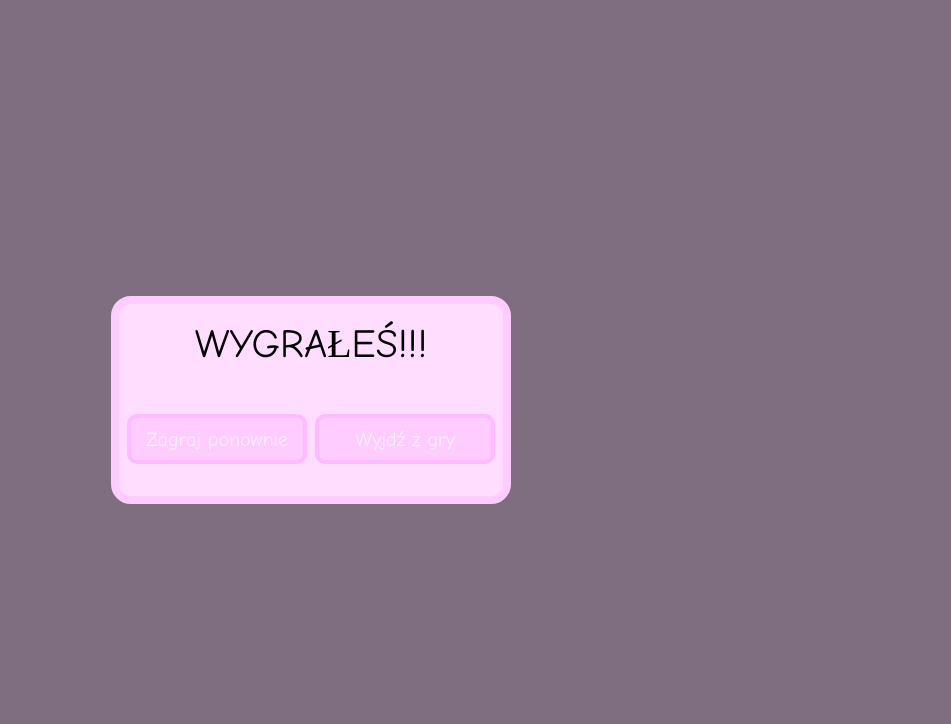
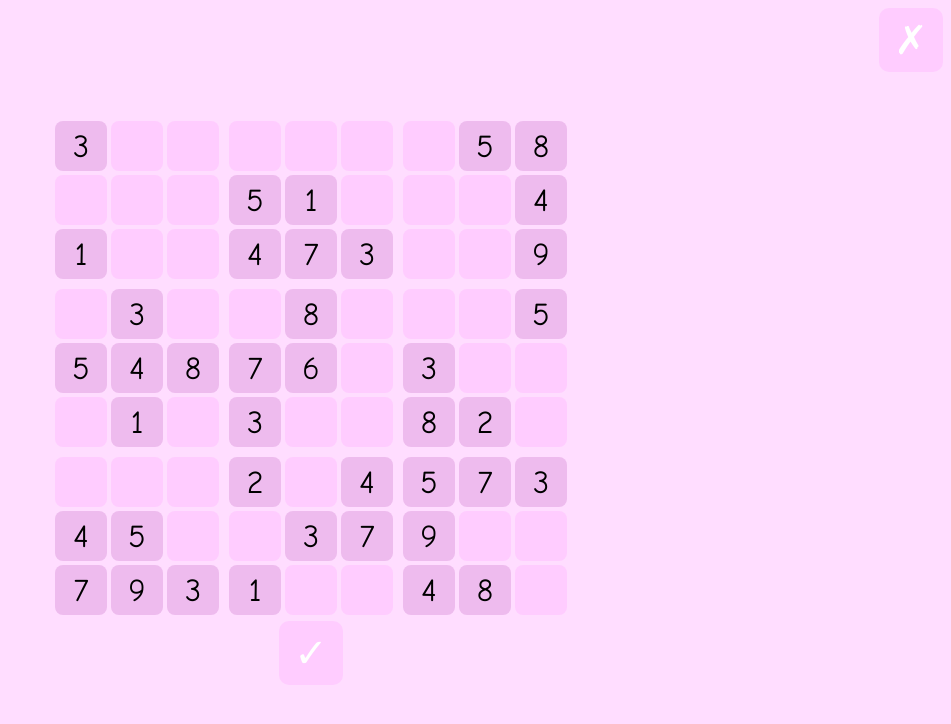
Before and after one commit to SQDexe/sudoku, a plain HTML site: page index.html in a window 1280 px wide. Shown: the whole page, without its empty margins (329-1280 px from the left). Drawn offline with nearby package versions, Linux system fonts and the light colour scheme.

Commit message:
Add files via upload

```diff
--- a/index.html
+++ b/index.html
@@ -8,21 +8,26 @@
 		<meta name="keywords" content="SDQ.exe,sqdexe,sudoku">
 		<meta name="viewport" content="width=device-width,initial-scale=1.0,user-scalable=no">
 		<link rel="shortcut icon" href="favicon.ico">
+		<script src="https://ajax.googleapis.com/ajax/libs/jquery/3.7.0/jquery.min.js"></script>
 		<link rel="stylesheet" href="style.css">
-		<script src="https://ajax.googleapis.com/ajax/libs/jquery/3.7.0/jquery.min.js" defer></script>
 		<script src="script.js" defer></script>
 	</head>
 	<body>
-		<div id="game-space">
-			<p id="word-space"></p>
-			<p id="sudoku-space"></p>
-			<button id="check-button" type="button">Sprawdź</button>
+		<div id="main">
+			<div id="sudoku-area"></div>
+			<div id="check">
+				<button type="button" class="button check">&check;</button>
+			</div>
 		</div>
 		<div id="overlay"></div>
 		<div id="info-box">
-			<p id="info-message">WYGRAŁEŚ!!!</p>
-			<button id="info-play-button" type="button">Zagraj ponownie</button>
-			<button id="info-end-button" type="button">Wyjdź z gry</button>
+			<div id="message">GRATULACJE !!!</div>
+			<div id="replay">
+				<button class="button play" type="button">&#11118;</button>
+			</div>
+		</div>
+		<div id="exit">
+			<button class="button end" type="button">&cross;</button>
 		</div>
 	</body>
 </html>
--- a/script.js
+++ b/script.js
@@ -1,10 +1,11 @@
 class Sudoku {
     constructor(symbols = "123456789", size = 9) {
         /* 1234 - ♠♣♦♥ - nswe - 0123456789abcdef - abcdefghijklmnopqrstuvwxyz */
-        symbols = new Set(symbols.toString().split("")), size = Number(size);
-        symbols = Array.from(symbols);
-        if (typeof symbols !== "string") symbols = "123456789";
-        if (!Number.isInteger(size) || size < 0) size = 9;
+        symbols = Array.from(new Set(symbols.toString().split(""))), size = Number(size);
+        if (typeof symbols !== "string")
+            symbols = "123456789";
+        if (!Number.isInteger(size) || size < 0)
+            size = 9;
 
         size = size <= symbols.length ? size : symbols.length;
         this.sqrtSize = Math.floor(Math.sqrt(size));
@@ -12,12 +13,15 @@ class Sudoku {
         this.symbols = symbols.slice(0, this.size).split("");
         this.holes = 0.5;
         this.sudoku = []
-        for (let i = 0; i < this.size; i++) this.sudoku[i] = [];
-        for (let i = 0, l = this.size * this.size; i < l; i++) this.sudoku[Math.floor(i / this.size)][i % this.size] = null;
+        for (let i = 0; i < this.size; i++)
+            this.sudoku[i] = [];
+        for (let i = 0, l = this.size * this.size; i < l; i++)
+            this.sudoku[Math.floor(i / this.size)][i % this.size] = null;
         this.makeFull();
         }
     makeFull() {
-        for (let i = 0; i < this.sqrtSize; i++) this.generateBox(i);
+        for (let i = 0; i < this.sqrtSize; i++)
+            this.generateBox(i);
         this.generateRest(0, this.sqrtSize);
         this.generateHoles();
         }
@@ -27,17 +31,21 @@ class Sudoku {
             this.sudoku[x * this.sqrtSize + Math.floor(i / this.sqrtSize)][x * this.sqrtSize + (i % this.sqrtSize)] = symbols2Use.pop();
         }
     generateRest(x, y) {
-        if (x == this.size - 1 && y == this.size) return true;
+        if (x == this.size - 1 && y == this.size)
+            return true;
         if (y == this.size) {
             x++;
             y = 0;
             }
-        if (typeof this.sudoku[x][y] === "string") return this.generateRest(x, y + 1);
+        if (typeof this.sudoku[x][y] === "string")
+            return this.generateRest(x, y + 1);
         for (let symbol of this.getShuffledSymbols()) {
             if (this.safe(x, y, symbol)) {
                 this.sudoku[x][y] = symbol;
-                if (this.generateRest(x, y + 1)) return true;
-                else this.sudoku[x][y] = null;
+                if (this.generateRest(x, y + 1))
+                    return true;
+                else
+                    this.sudoku[x][y] = null;
                 }
             }
         return false;
@@ -66,4 +74,67 @@ class Sudoku {
             }
         }
     }
-exitGame = () => window.location = "sqdexe.github.io";
+const variables = Object.seal({
+    sudoku: null,
+    sudokuArea: $("#sudoku-area"),
+    overlay: $("#overlay"),
+    infoBox: $("#info-box")
+    });
+exit = () => window.location = "https://sqdexe.github.io";
+colorText = () => {
+    let mess = $("#message"), txt = mess.text();
+    mess.empty();
+    for (let letter of txt)
+        mess.append($("<span></span>").text(letter));
+    }
+generatePuzzle = () => {
+    variables.sudokuArea.empty();
+    variables.sudoku = new Sudoku();
+    let table = $("<table></table>"), bigRow = bigCell = row = cell = input = null;
+    for (let x = 0, y = i = j = rowNum = colNum = boxNum = null; x < variables.sudoku.sqrtSize; x++) {
+        bigRow = $("<tr></tr>");
+        for (y = 0; y < variables.sudoku.sqrtSize; y++) {
+            boxNum = x * variables.sudoku.sqrtSize + y % variables.sudoku.sqrtSize;
+            bigCell = $("<td></td>");
+            bigCell.append($("<table></table>").attr("id", "b" + boxNum));
+            for (i = 0; i < variables.sudoku.sqrtSize; i++) {
+                row = $("<tr></tr>");
+                for (j = 0; j < variables.sudoku.sqrtSize; j++) {
+                    rowNum = x * variables.sudoku.sqrtSize + i;
+                    colNum = y * variables.sudoku.sqrtSize + j;
+                    input = $("<input>").attr({
+                        "type": "text",
+                        "maxlength": "1",
+                        "value": ""
+                        });
+                    input.addClass("field").addClass("r" + rowNum).addClass("c" + colNum).addClass("b" + boxNum);
+                    if (variables.sudoku.sudoku[rowNum][colNum] != null)
+                        input.attr({
+                            "value": variables.sudoku.sudoku[rowNum][colNum],
+                            "readonly": ""
+                            });
+                    row.append($("<td></td>").append(input));
+                    }
+                bigCell.children().append(row);
+                }
+            bigRow.append(bigCell);
+            }
+        table.append(bigRow);
+        }
+    variables.sudokuArea.append(table);
+    }
+check = () => {
+    let full = $(".field").filter(function(i) {$(this).val() == ""}).length == 0;
+    if (full) {console.log($(".field").filter(function(i) {$(this).val() == ""}).length)}
+
+    }
+load = () => {
+    variables.overlay.addClass("hidden");
+    variables.infoBox.addClass("hidden");
+    colorText();
+    generatePuzzle();
+    $(".play").click(generatePuzzle);
+    $(".check").click(check);
+    $(".end").click(exit);
+    }
+$(document).ready(load);
--- a/style.css
+++ b/style.css
@@ -1,96 +1,94 @@
+:root {
+    --background-color: #ffddff;
+    --primary-color: #ffccff;
+    --secondary-color: #ffbbff;
+    --writing-color: #ffffff;
+    --writing-color-dimmed: #ffeeff;
+    --blocked-color: #eebbee;
+    --animation-time: 0.25s;
+    }
 
-#check-button, #info-end-button, #info-play-button {
-    background-color: #ffccff;
-    border-color: #ffbbff;
-    border-radius: 10px;
-    border-style: solid;
-    border-width: 4px;
-    color: #ffeeff;
-    font-size: 20px;
-    height: 50px;
-    text-align: center;
-    width: 180px;
-    }
-#check-button:active, #info-end-button:active, #info-play-button:active {
-    color: #ffffff;
-    background-color: #ffbbff;
-    border-color: #ffaaff;
-    }
-#game-space {
-    left: 50%;
+#exit {
     position: fixed;
-    text-align: center;
-    top: 50%;
-    transform: translate(-50%, -50%);
-    }
-#info-box {
-    background-color: #ffddff;
-    border-color: #ffccff;
-    border-radius: 20px;
-    border-style: solid;
-    border-width: 8px;
-    height: 192px;
-    left: 50%;
-    position: absolute;
-    text-align: center;
-    top: 50%;
-    transform: translate(-50%, -50%);
-    width: 384px;
+    top: 8px;
+    right: 8px;
     z-index: 2;
     }
-#info-play-button, #info-end-button {
-    bottom: 32px;
-    position: absolute;
+#main {
+    position: fixed;
+    top: 50%;
+    left: 50%;
+    transform: translate(-50%, -50%);
+    text-align: center;
     }
-#info-play-button {
-    left: 8px;
+#message {
+    margin-top: 32px;
+    font-size: 32px;
     }
-#info-end-button {
-    right: 8px;
+#message>span:nth-of-type(3n+0) { color: #0000ff; }
+#message>span:nth-of-type(3n+1) { color: #ff0000; }
+#message>span:nth-of-type(3n+2) { color: #00ff00; }
+#overlay {
+    position: fixed;
+    top: 0;
+    bottom: 0;
+    left: 0;
+    right: 0;
+    z-index: 1;
+    height: 100%;
+    width: 100%;
+    background-color: rgba(0,0,0,0.5);
     }
-#info-message {
-    font-size: 40px;
-    margin-top: 16px;
-    }
-#overlay {
-    background-color: rgba(0,0,0,0.5);
-    bottom: 0;
-    height: 100%;
-    left: 0;
-    position: fixed;
-    right: 0;
-    top: 0;
-    width: 100%;
-    z-index: 1;
-    }
-body {
-    background-color: #ffddff;
-    }
-input {
-    background-color: #ffccff;
-    border-radius: 10px;
-    border-style: none;
-    font-size: 32px;
-    height: 48px;
-    text-align: center;
-    width: 48px;
-    }
-table {
+#replay { margin-top: 32px; }
+#sudoku-area,
+#sudoku-area table,
+#sudoku-area tr,
+#sudoku-area td { visibility: hidden; }
+.button {
+    height: 64px;
+    width: 64px;
     border-style: none;
     border-radius: 10px;
-    margin: 2px;
-    background-color: #ffbbff;
+    color: var(--writing-color);
+    background-color: var(--primary-color);
+    font-size: 40px;
+    text-align: center;
     }
-td {
+.button:active {
+    color: var(--writing-color-dimmed);
+    background-color: var(--secondary-color);
+    }
+.field {
+    visibility: visible;
+    height: 48px;
+    width: 48px;
     border-style: none;
-    border-radius: 10px;
-    background-color: #ffccff;
+    border-radius: 8px;
+    background-color: var(--primary-color);
+    font-size: 32px;
+    text-align: center;
     }
+.field[readonly] { background-color: var(--blocked-color); }
+.hidden {display: none;}
 * {
     z-index: 0;
     font-family: "comic sans ms";
     user-select: none;
-    -ms-user-select: none;
-    -moz-user-select: none;
-    -webkit-user-select: none;
+}
+body { background-color: var(--background-color); }
+
+
+
+#info-box {
+    position: fixed;
+    height: 192px;
+    width: 384px;
+    top: 50%;
+    left: 50%;
+    z-index: 2;
+    border-style: none;
+    border-radius: 20px;
+    background-color: #ffddff;
+    text-align: center;
+    transform: translate(-50%, -50%);
     }
```
